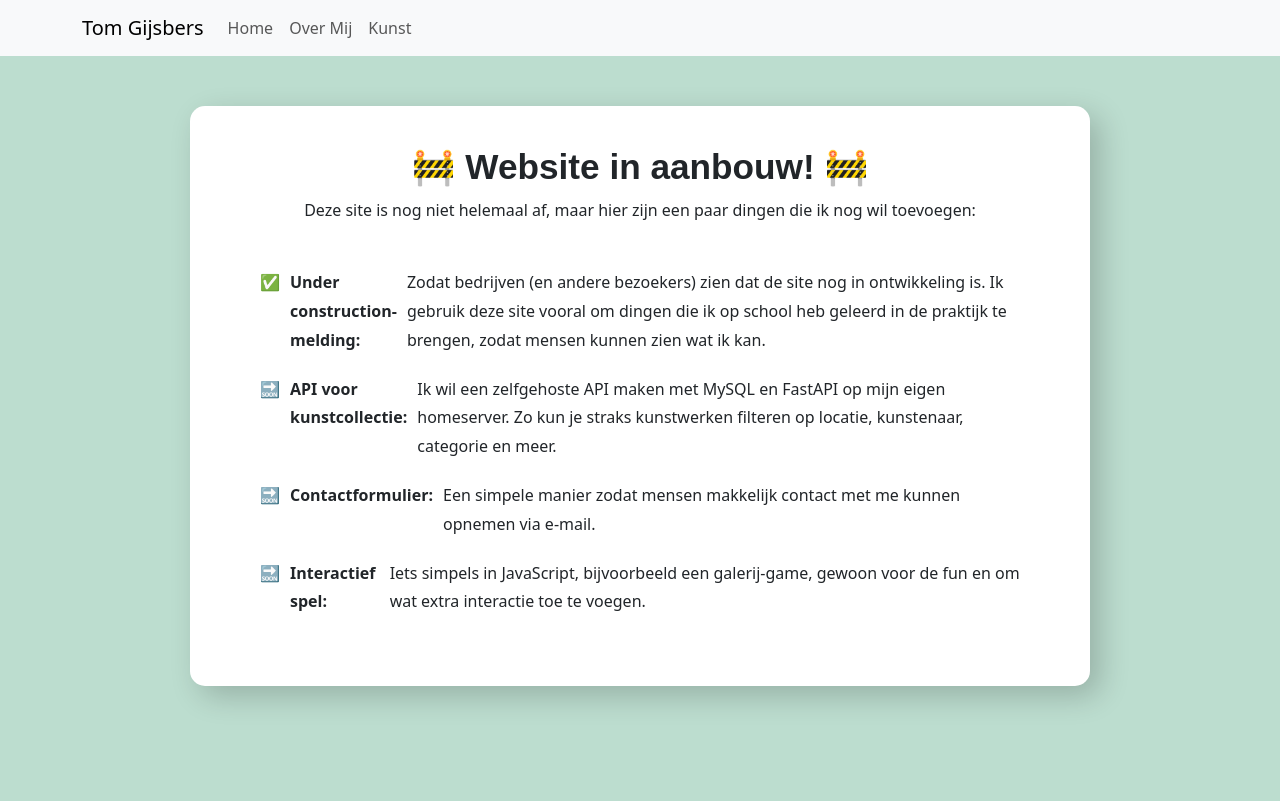
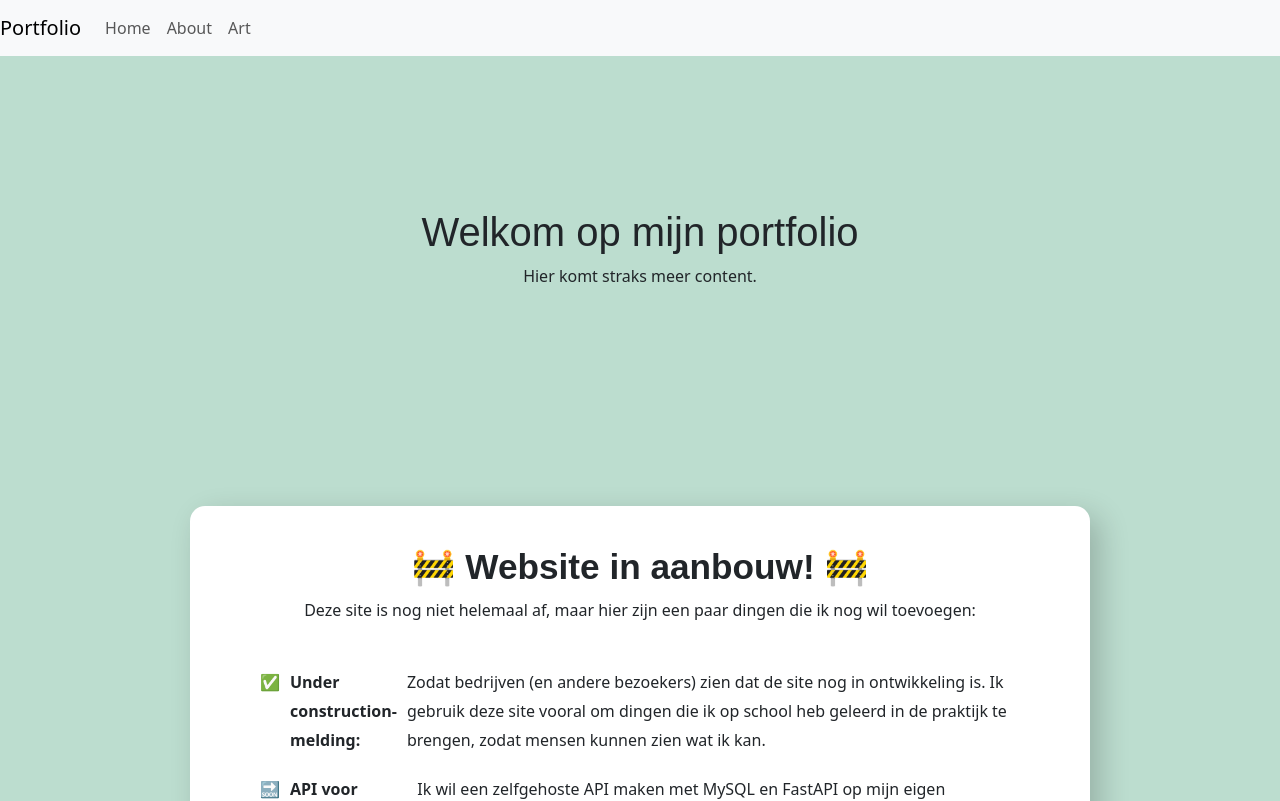
Before and after one commit to TomGijsbers/reactPorto, a React (Vite) app in the folder porto/: page / in a window 1280 px wide. Shown: the top 801 px of the page. Built offline with nearby package versions, Linux system fonts and the light colour scheme.

Commit message:
router-dom

```diff
--- a/package.json
+++ b/package.json
@@ -1,5 +1,6 @@
 {
   "dependencies": {
-    "i": "^0.3.7"
+    "i": "^0.3.7",
+    "react-router-dom": "^7.2.0"
   }
 }
--- a/porto/package.json
+++ b/porto/package.json
@@ -14,7 +14,7 @@
     "react": "^19.0.0",
     "react-bootstrap": "^2.10.9",
     "react-dom": "^19.0.0",
-    "react-router-dom": "^7.1.5"
+    "react-router-dom": "^7.2.0"
   },
   "devDependencies": {
     "@eslint/js": "^9.19.0",
--- a/porto/src/App.jsx
+++ b/porto/src/App.jsx
@@ -1,14 +1,12 @@
-import Home from './views/Home'
+import AppRoutes from "./Routes";
 import 'bootstrap/dist/css/bootstrap.min.css';
 
-
 function App() {
-
   return (
-    <>
-      <Home/>
-    </>
-  )
+    <div>
+      <AppRoutes />
+    </div>
+  );
 }
 
-export default App
+export default App;
--- /dev/null
+++ b/porto/src/Routes.jsx
@@ -0,0 +1,16 @@
+import { Routes, Route } from "react-router-dom";
+import Home from "./views/Home";
+import About from "./views/About";
+import Art from "./views/Art";
+
+const AppRoutes = () => {
+  return (
+    <Routes>
+      <Route path="/" element={<Home />} />
+      <Route path="/about" element={<About />} />
+      <Route path="/art" element={<Art />} />
+    </Routes>
+  );
+};
+
+export default AppRoutes;
--- a/porto/src/component/Nav.jsx
+++ b/porto/src/component/Nav.jsx
@@ -1,30 +1,21 @@
 import { Link } from "react-router-dom";
-import Container from "react-bootstrap/Container";
 import Nav from "react-bootstrap/Nav";
 import Navbar from "react-bootstrap/Navbar";
-import NavDropdown from "react-bootstrap/NavDropdown";
 
-function BasicExample() {
+const NavBar = () => {
   return (
     <Navbar expand="lg" className="bg-body-tertiary">
-      <Container>
-        <Navbar.Brand as={Link} to="/">Tom Gijsbers</Navbar.Brand>
-        <Navbar.Toggle aria-controls="basic-navbar-nav" />
-        <Navbar.Collapse id="basic-navbar-nav">
-          <Nav className="me-auto">
-            <Nav.Link as={Link} to="/home">Home</Nav.Link>
-            <Nav.Link as={Link} to="/about">Over Mij</Nav.Link>
-            <Nav.Link as={Link} to="/art">Kunst</Nav.Link>
-            {/* <NavDropdown title="Hobby" id="basic-nav-dropdown">
-              <NavDropdown.Item as={Link} to="/school">School</NavDropdown.Item>
-              <NavDropdown.Item as={Link} to="/werk">Werk</NavDropdown.Item>
-              <NavDropdown.Item as={Link} to="/art">Kunst</NavDropdown.Item>
-            </NavDropdown> */}
-          </Nav>
-        </Navbar.Collapse>
-      </Container>
+      <Navbar.Brand as={Link} to="/">Portfolio</Navbar.Brand>
+      <Navbar.Toggle aria-controls="basic-navbar-nav" />
+      <Navbar.Collapse id="basic-navbar-nav">
+        <Nav className="me-auto">
+          <Nav.Link as={Link} to="/">Home</Nav.Link>
+          <Nav.Link as={Link} to="/about">About</Nav.Link>
+          <Nav.Link as={Link} to="/art">Art</Nav.Link>
+        </Nav>
+      </Navbar.Collapse>
     </Navbar>
   );
-}
+};
 
-export default BasicExample;
+export default NavBar;
--- a/porto/src/main.jsx
+++ b/porto/src/main.jsx
@@ -1,22 +1,17 @@
 import React from "react";
 import ReactDOM from "react-dom/client";
-import { BrowserRouter as Router, Routes, Route } from "react-router-dom";
+import { BrowserRouter } from "react-router-dom";
 import App from "./App";
-import Home from "./views/Home";  // Zorg dat deze bestaat
-import About from "./views/About";  // Nieuwe pagina toevoegen
+// import Home from "./views/Home";  // Zorg dat deze bestaat
+// import About from "./views/About";  // Nieuwe pagina toevoegen
 import "bootstrap/dist/css/bootstrap.min.css";
-import Art from "./views/Art";
+// import Art from "./views/Art";
 <link href="https://fonts.googleapis.com/css2?family=Montserrat:wght@400;700&family=Roboto:wght@300;400;700&display=swap" rel="stylesheet"></link>
 
 ReactDOM.createRoot(document.getElementById("root")).render(
   <React.StrictMode>
-    <Router>
-      <Routes>
-        <Route path="/" element={<App />} />
-        <Route path="/home" element={<Home />} />
-        <Route path="/about" element={<About />} />
-        <Route path="/art" element={<Art />} />
-      </Routes>
-    </Router>
+    <BrowserRouter>
+      <App />
+    </BrowserRouter>
   </React.StrictMode>
 );
--- a/porto/src/views/Home.jsx
+++ b/porto/src/views/Home.jsx
@@ -5,10 +5,10 @@ const Home = () => {
     return (
         <>
             <NavBar />
-            {/* <div className="home-container">
+            <div className="home-container">
                 <h1>Welkom op mijn portfolio</h1>
                 <p>Hier komt straks meer content.</p>
-            </div> */}
+            </div>
 
            {/* Kaart met 'Under Construction' melding */}
            <div className="construction-card">
```
Also changed, not shown: porto/src/Route.jsx (deleted, +0 -15 lines), 2 other files (tests, documents, lock files or other folders).
